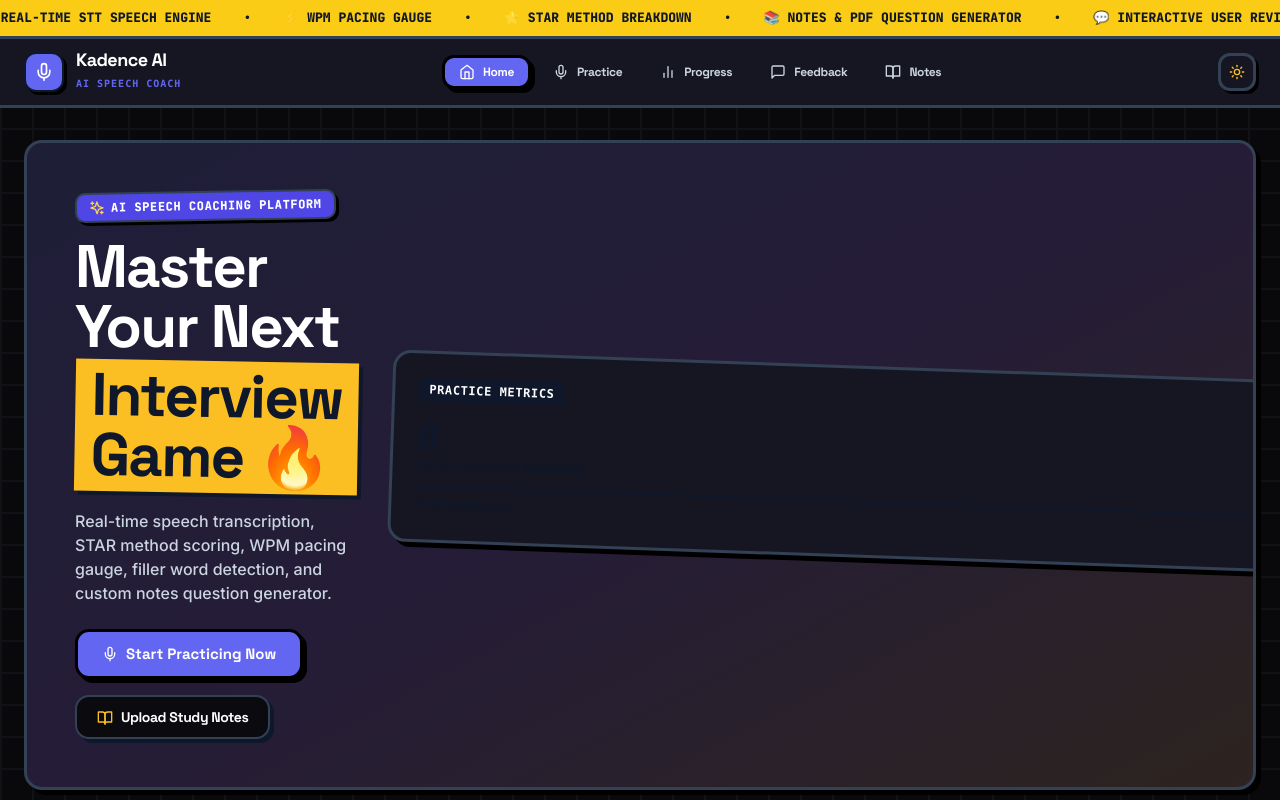
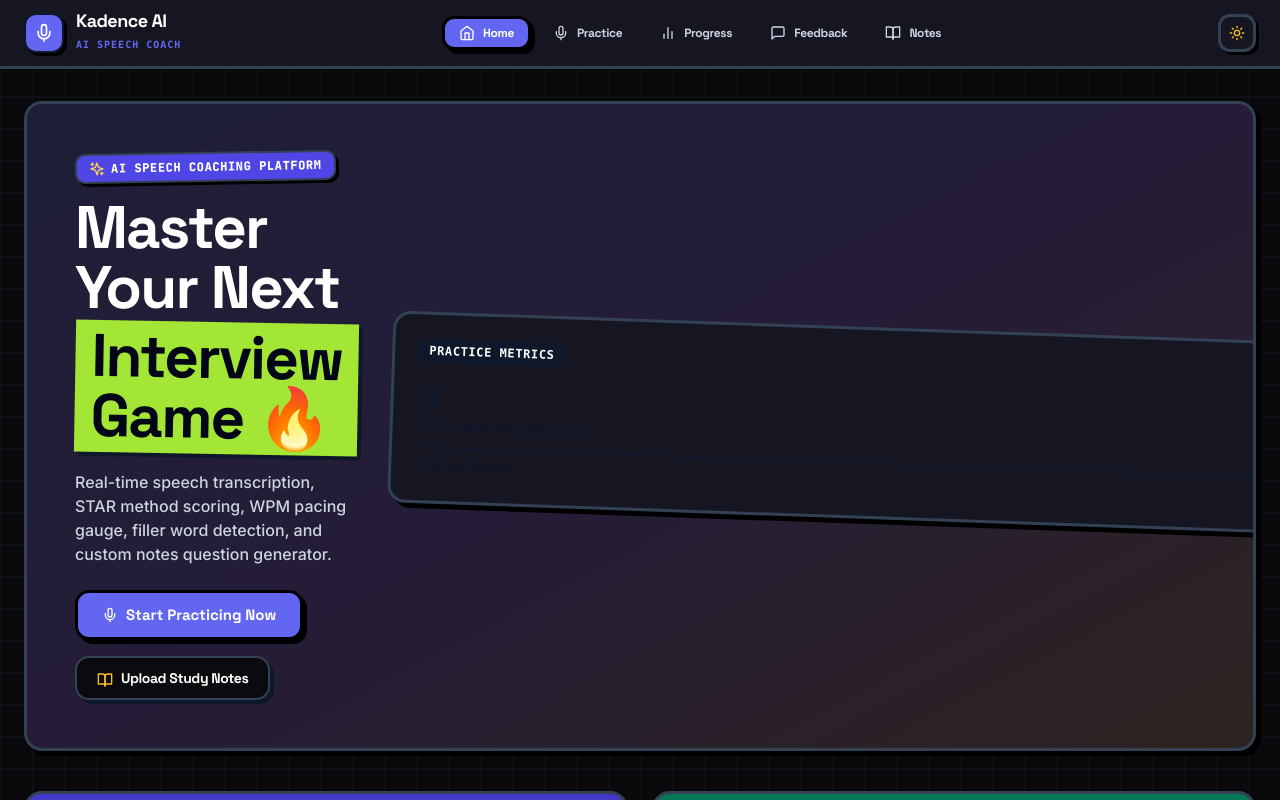
Before and after one commit to muditchaudhary29/kadence, a React (Vite) app: page / in a window 1280 px wide. Shown: the top 800 px of the page. Built offline with nearby package versions, Linux system fonts and the light colour scheme.

Commit message:
Remove top marquee banner, update Interview Game block color to vivid marquee lime green (#A3E635), and set crisp light canvas background

```diff
--- a/src/App.jsx
+++ b/src/App.jsx
@@ -241,33 +241,7 @@ export default function App() {
 
   // ---- Render helpers ----
   const renderHeader = () => (
-    <>
-      {/* Neo-Brutalism Marquee Ticker */}
-      <div className="ticker-banner">
-        <div className="ticker-track">
-          <span>⚡ KADENCE AI SPEECH COACH</span>
-          <span>•</span>
-          <span>🎙️ REAL-TIME STT SPEECH ENGINE</span>
-          <span>•</span>
-          <span>⚡ WPM PACING GAUGE</span>
-          <span>•</span>
-          <span>⭐ STAR METHOD BREAKDOWN</span>
-          <span>•</span>
-          <span>📚 NOTES & PDF QUESTION GENERATOR</span>
-          <span>•</span>
-          <span>💬 INTERACTIVE USER REVIEWS</span>
-          <span>•</span>
-          <span>⚡ KADENCE AI SPEECH COACH</span>
-          <span>•</span>
-          <span>🎙️ REAL-TIME STT SPEECH ENGINE</span>
-          <span>•</span>
-          <span>⚡ WPM PACING GAUGE</span>
-          <span>•</span>
-          <span>⭐ STAR METHOD BREAKDOWN</span>
-        </div>
-      </div>
-
-      <header className="sticky top-0 z-40 glass-panel px-4 sm:px-6 py-3">
+    <header className="sticky top-0 z-40 glass-panel px-4 sm:px-6 py-3">
         <div className="max-w-7xl mx-auto flex items-center justify-between gap-4">
           {/* Logo */}
           <button onClick={() => setCurrentPage('dashboard')} className="flex items-center gap-3 shrink-0 group">
@@ -323,7 +297,6 @@ export default function App() {
           </div>
         </div>
       </header>
-    </>
   );
 
   // ---- Page: Practice (full original UI) ----
--- a/src/components/Dashboard.jsx
+++ b/src/components/Dashboard.jsx
@@ -77,7 +77,7 @@ export default function Dashboard({ onNavigate, profile, recentSessions = [] })
 
           <h1 className="text-4xl sm:text-5xl lg:text-6xl font-black font-heading tracking-tight leading-tight">
             Master Your Next <br className="hidden sm:inline" />
-            <span className="inline-block px-4 py-1.5 bg-amber-400 text-slate-900 border-3 border-slate-900 shadow-[4px_4px_0px_#0F172A] rotate-1 mt-1">
+            <span className="inline-block px-4 py-1.5 bg-[#A3E635] text-slate-950 border-3 border-slate-900 shadow-[4px_4px_0px_#0F172A] rotate-1 mt-1 font-bold">
               Interview Game 🔥
             </span>
           </h1>
--- a/src/index.css
+++ b/src/index.css
@@ -22,7 +22,7 @@
   --text-sub:         #CBD5E1;
   --text-muted:       #94A3B8;
 
-  /* Funky Vibrant Pop Colors (Dark Mode) */
+  /* Vivid Neo-Brutalism Color Blocks (Dark Mode) */
   --pop-violet:       #4338CA;
   --pop-emerald:      #047857;
   --pop-yellow:       #B45309;
@@ -35,16 +35,14 @@
   --text-on-pop-pink:   #FFE4E6;
   --text-on-pop-cyan:   #E0F2FE;
 
-  --ticker-bg:        #FACC15;
-  --ticker-text:      #0F172A;
   --badge-bg:         #27273A;
 }
 
 .light {
-  --bg-main:          #FEFDF7; /* Funky Soft Butter Cream */
+  --bg-main:          #F4F4F0; /* Clean Crisp Light Off-White Canvas */
   --bg-card:          #FFFFFF;
-  --bg-card-alt:      #FFFBEB;
-  --bg-inset:         #F5EFE4;
+  --bg-card-alt:      #FAF8F5;
+  --bg-inset:         #EBE8E0;
 
   --border-brutal:    #0F172A;
   --border-black:     #0F172A;
@@ -54,7 +52,7 @@
   --text-sub:         #1E293B;
   --text-muted:       #475569;
 
-  /* Funky Vibrant Pop Colors (Light Mode) */
+  /* Vivid Neo-Brutalism Color Blocks (Light Mode) */
   --pop-violet:       #E0E7FF;
   --pop-emerald:      #D1FAE5;
   --pop-yellow:       #FEF08A;
@@ -67,8 +65,6 @@
   --text-on-pop-pink:   #881337;
   --text-on-pop-cyan:   #0C4A6E;
 
-  --ticker-bg:        #A3E635;
-  --ticker-text:      #0F172A;
   --badge-bg:         #E2E8F0;
 }
 
@@ -257,32 +253,6 @@ h1, h2, h3, h4, h5, .font-heading {
   color: var(--text-main) !important;
 }
 
-/* ─────────────────────────────────────────────────────────────
-   NEO-BRUTALIST TICKER BANNER
-───────────────────────────────────────────────────────────── */
-.ticker-banner {
-  background-color: var(--ticker-bg);
-  color: var(--ticker-text);
-  border-bottom: 3.5px solid var(--border-brutal);
-  font-family: 'JetBrains Mono', monospace;
-  font-size: 0.8125rem;
-  font-weight: 800;
-  padding: 8px 0;
-  overflow: hidden;
-  white-space: nowrap;
-}
-
-.ticker-track {
-  display: inline-flex;
-  gap: 32px;
-  animation: ticker 25s linear infinite;
-}
-
-@keyframes ticker {
-  from { transform: translateX(0); }
-  to   { transform: translateX(-50%); }
-}
-
 /* Funky Badge Tags */
 .brutal-badge {
   display: inline-flex;
@@ -303,7 +273,7 @@ h1, h2, h3, h4, h5, .font-heading {
     linear-gradient(to right, var(--border-brutal) 2px, transparent 2px),
     linear-gradient(to bottom, var(--border-brutal) 2px, transparent 2px);
   background-size: 32px 32px;
-  opacity: 0.18;
+  opacity: 0.15;
 }
 
 /* Custom Scrollbar */
```
